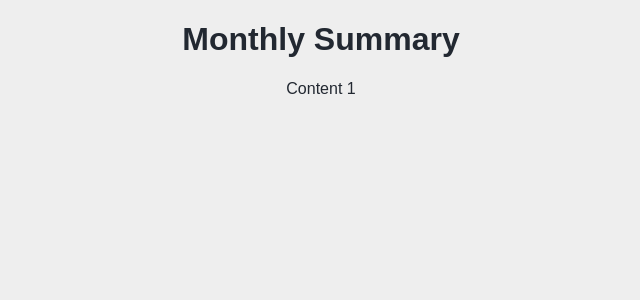
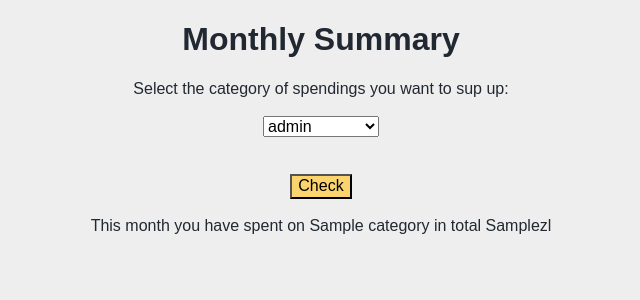
Before and after one commit to AnLi-Mi/Money_Tracker, a Flask app: template flask_app/templates/monthlysummary.html in a window 1280 px wide. Shown: the top 300 px of the page, without its empty margins (319-959 px from the left). Run offline with Flask 2, Linux system fonts and the light colour scheme; the template is opened without the code that fills it: most values are stand-ins (such as "Sample title", 1, 10 or a date in 2020); some libraries are stand-ins or nearby versions.

Commit message:
added html code with form to select the cetagory user wants to sup up and display of the result

```diff
--- a/flask_app/app.py
+++ b/flask_app/app.py
@@ -57,10 +57,10 @@ def monthly_summary():
     summed_spendings = ''
     category = ''
     if request.method == "POST" and "chosen_category" in request.form:
-        category=reguest.form.get("chosen_category")
-        query = f"SELECT SUM(amount) FROM money_track.spendings WHERE category = '{chosen_category}';"
+        category=request.form.get("chosen_category")
+        query = f"SELECT SUM(amount) FROM money_track.spendings WHERE category = '{category}';"
         summed_spendings = display_spendings(query)
-        return render_template('monthlysummary.html', summed_spendings=summed_spendings, category=category)
+    return render_template('monthlysummary.html', summed_spendings=summed_spendings, category=category)
 
 
 
--- a/flask_app/templates/monthlysummary.html
+++ b/flask_app/templates/monthlysummary.html
@@ -3,5 +3,42 @@
 <h1> Monthly Summary </h1>
 {% endblock %}
 {% block body %}
-<p> Content 1 </p>
+<div>
+<form method='post' action='/monthlysummary'>
+    Select the category of spendings you want to sup up: <br><br>
+    <select name="chosen_category" type = "text">
+        <option>admin</option>
+        <option>bad</option>
+        <option>bills</option>
+        <option>beauty</option>
+        <option>clothes</option>
+        <option>dinning-in</option>
+        <option>dinning-out</option>
+        <option>drinking-in</option>
+        <option>drinking-out</option>
+        <option>entertiment</option>
+        <option>food</option>
+        <option>gifts</option>
+        <option>health</option>
+        <option>household</option>
+        <option>self-dev</option>
+        <option>sundays</option>
+        <option>transport</option>
+        <option>trips/holidays</option>
+        <option>VA</option>
+    </select><br><br><br>
+    <button value='sumbit' type='sumbit'> Check </button><br><br>
+
+</form>
+</div>
+
+<div>
+{% if summed_spendings, category %}
+
+This month you have spent on {{category}} in total {{summed_spendings}}zl
+
+{%endif%}
+
+
+</div>
 {% endblock %}
```
